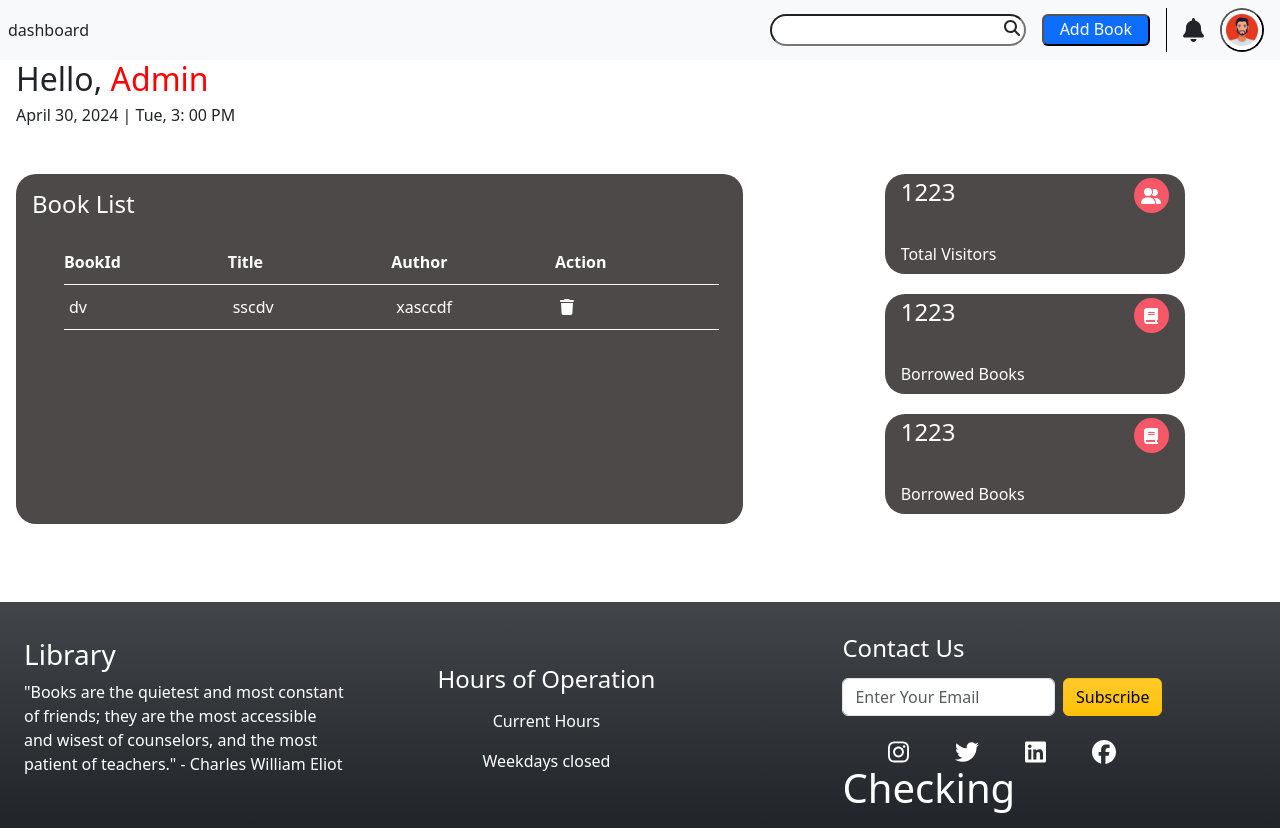
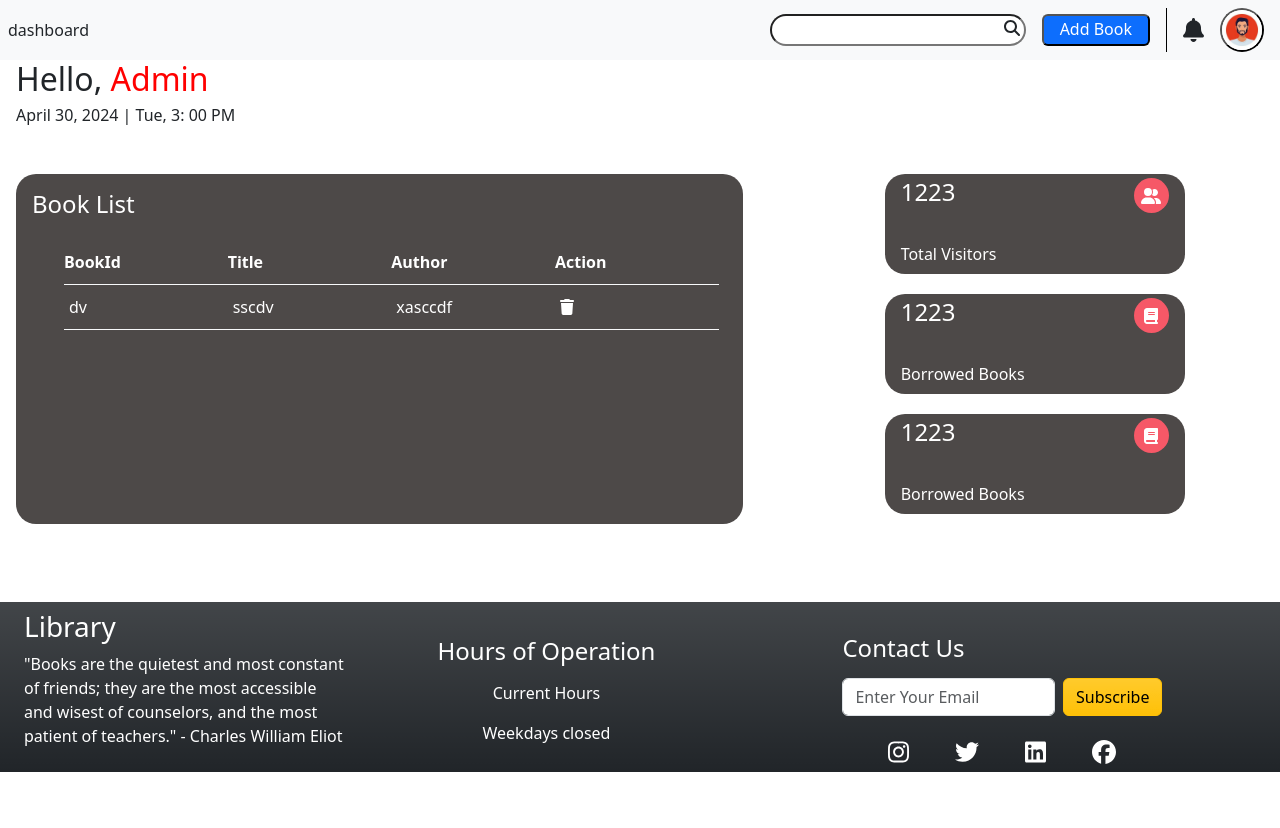
Before and after one commit to sarath2297/Library-management, a React (Vite) app: page /admin in a window 1280 px wide. After the commit the page ends 800 px from the top, so only its background shows below. Built offline with nearby package versions, Linux system fonts and the light colour scheme.

Commit message:
fixed footer desigins

```diff
--- a/src/components/Footer.jsx
+++ b/src/components/Footer.jsx
@@ -31,7 +31,6 @@ function Footer() {
             <FontAwesomeIcon icon={faLinkedin} size='xl'/>
             <FontAwesomeIcon icon={faFacebook} size='xl'/>
             </div>
-            <h1>Checking</h1>
          </div>
     </div>
 
```
